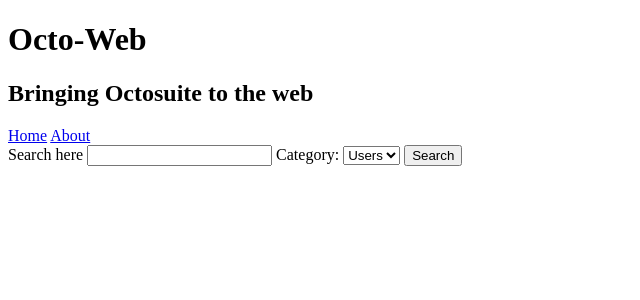
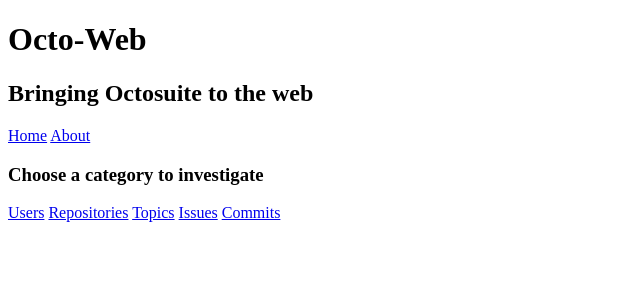
Before and after one commit to Rxthew/octo-web, a Flask app: page / in a window 1280 px wide. Shown: the top 300 px of the page, without its empty margins (0-640 px from the left). Run offline with Flask 3, Linux system fonts and the light colour scheme.

Commit message:
Define base.html and include css js scripts

```diff
--- a/octosuiteweb.py
+++ b/octosuiteweb.py
@@ -1,3 +1,4 @@
+import re
 import requests
 from requests.auth import HTTPBasicAuth
 
--- /dev/null
+++ b/templates/base.html
@@ -0,0 +1,26 @@
+<!DOCTYPE html>
+<html lang="en">
+<head>
+    <meta charset="UTF-8">
+    <meta http-equiv="Content-Type" content="text/html" charset="UTF-8">
+    <meta name="viewport" content="width=device-width", initial-scale="1.0">
+    <link rel="stylesheet" href="{{ url_for('static', filename='octo.css') }}">
+    <script src="{{ url_for('static', filename='octo.js') }}" defer="true" crossorigin="anonymous"></script>
+    <title>Octo-Web</title>
+</head>
+<body>
+    <noscript>You need to enable JavaScript to run this app.</noscript>
+    <header>
+        <h1>Octo-Web</h1>
+        <h2>Bringing Octosuite to the web</h2>
+        {% block header %}{% endblock %}
+    </header>
+    <nav>
+        <a href="/">Home</a>
+        <a href="/about">About</a>
+    </nav>
+    <main>
+        {% block content %}{% endblock %}
+    </main>
+</body>
+</html>
--- a/templates/index.html
+++ b/templates/index.html
@@ -1,30 +1,12 @@
-<!DOCTYPE html>
-<html lang="en">
-<head>
-    <meta charset="UTF-8">
-    <meta http-equiv="X-UA-Compatible" content="IE=edge">
-    <meta name="viewport" content="width=device-width, initial-scale=1.0">
-    <title>Octo-Web</title>
-</head>
-<body>
-    <header>
-        <h1>Octo-Web</h1>
-        <h2>Bringing Octosuite to the web</h2>
-    </header>
-    <nav>
-        <a href="/">Home</a>
-        <a href="/about">About</a>
-    </nav>
-    <main>
-        <form target="" method="POST">
-            <label for="search">Search here</label>
-            <input id="search" name="search" type="text">
-            <label for="category">Category:</label>
-            <select id="category" name="category">
-                <option value="Users">Users</option>
-            </select>
-            <button type="submit">Search</button>
-        </form>
-    </main>
-</body>
-</html>
+{% extends 'base.html' %}
+
+{% block content %}
+    <h3>Choose a category to investigate</h3>
+    <div>
+        <a href="/users">Users</a>
+        <a href="/repos">Repositories</a>
+        <a href="/topics">Topics</a>
+        <a href="/issues">Issues</a>
+        <a href="/commits">Commits</a>
+    </div>
+{% endblock %}
```
Also changed, not shown: static/octo.css (added), static/octo.js (added).
